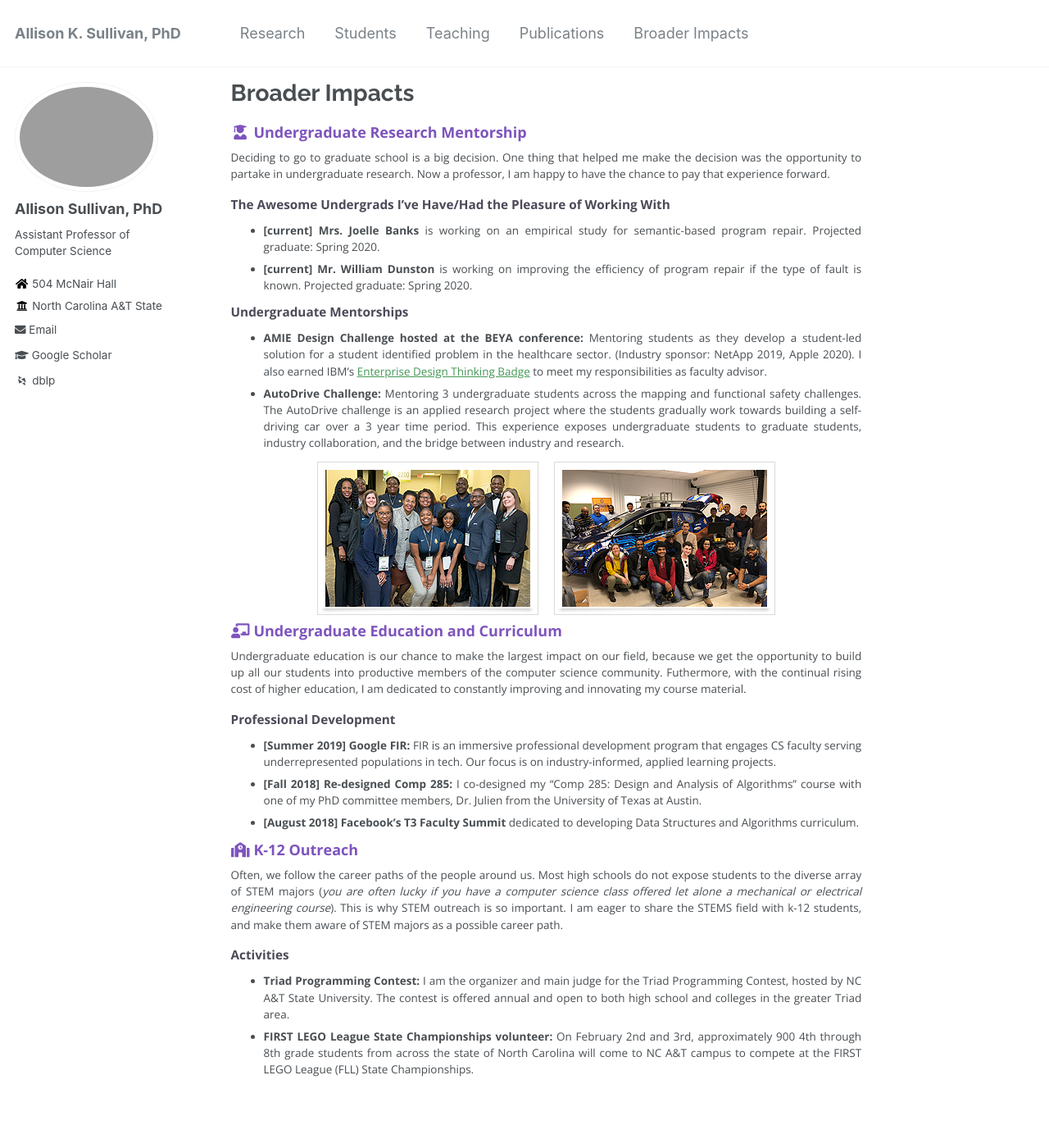
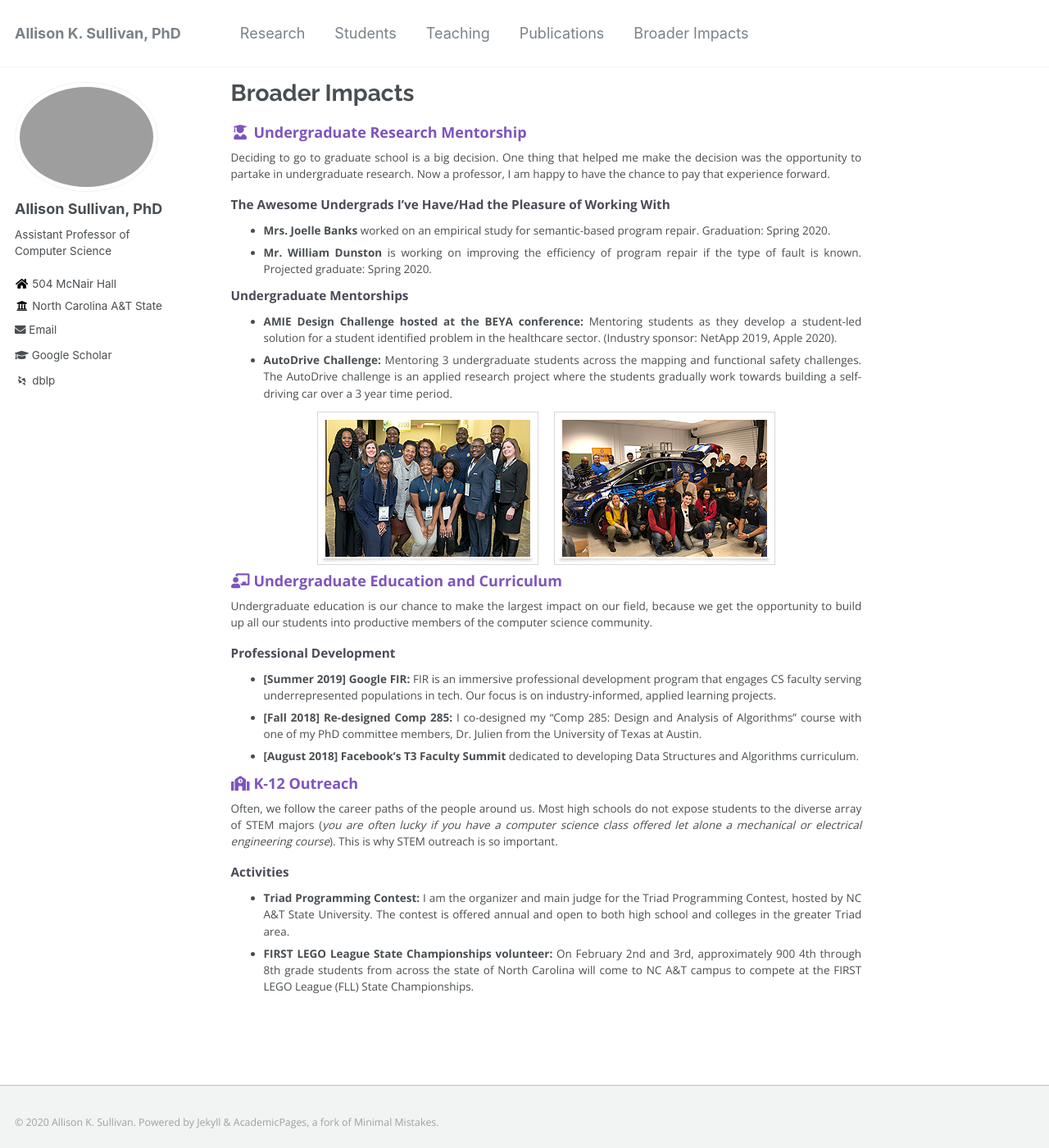
Before and after one commit to Allisonius/allisonius.github.io, a Jekyll site: the page built from _pages/broaderimpacts.md, in a window 1280 px wide and 1400 px high. Shown: the whole window at 82% size. Built offline with Jekyll 4.4.1, drawn with Linux system fonts in a browser that asks for light colours; some web fonts are replaced.

Commit message:
Update broaderimpacts.md

```diff
--- a/_pages/broaderimpacts.md
+++ b/_pages/broaderimpacts.md
@@ -11,18 +11,18 @@ Deciding to go to graduate school is a big decision. One thing that helped me ma
 
 ## The Awesome Undergrads I've Have/Had the Pleasure of Working With
 
-* **\[current\] Mrs. Joelle Banks** is working on an empirical study for semantic-based program repair. Projected graduate: Spring 2020.
-* **\[current\] Mr. William Dunston** is working on improving the efficiency of program repair if the type of fault is known. Projected graduate: Spring 2020.
+* **Mrs. Joelle Banks** worked on an empirical study for semantic-based program repair. Graduation: Spring 2020.
+* **Mr. William Dunston** is working on improving the efficiency of program repair if the type of fault is known. Projected graduate: Spring 2020.
 
 ## Undergraduate Mentorships
-* **AMIE Design Challenge hosted at the BEYA conference:** Mentoring students as they develop a student-led solution for a student identified problem in the healthcare sector. (Industry sponsor: NetApp 2019, Apple 2020). I also earned IBM's [Enterprise Design Thinking Badge](https://www.youracclaim.com/badges/e5123a17-6b9a-40c2-a1b3-87f8afc98a4b/public_url) to meet my responsibilities as faculty advisor.
-* **AutoDrive Challenge:** Mentoring 3 undergraduate students across the mapping and functional safety challenges. The AutoDrive challenge is an applied research project where the students gradually work towards building a self-driving car over a 3 year time period. This experience exposes undergraduate students to graduate students, industry collaboration, and the bridge between industry and research.
+* **AMIE Design Challenge hosted at the BEYA conference:** Mentoring students as they develop a student-led solution for a student identified problem in the healthcare sector. (Industry sponsor: NetApp 2019, Apple 2020).
+* **AutoDrive Challenge:** Mentoring 3 undergraduate students across the mapping and functional safety challenges. The AutoDrive challenge is an applied research project where the students gradually work towards building a self-driving car over a 3 year time period.
 
 <center><img src="../images/amie.png" alt="AMIE Design Challenge"> &nbsp;&nbsp; <img src="../images/auto1.png" alt="SAE-GM Autodrive Challenge"></center>
 
 ### <i class="fa fa-fw fa-chalkboard-teacher" aria-hidden="true"></i> Undergraduate Education and Curriculum
 
-Undergraduate education is our chance to make the largest impact on our field, because we get the opportunity to build up all our students into productive members of the computer science community. Futhermore, with the continual rising cost of higher education, I am dedicated to constantly improving and innovating my course material.
+Undergraduate education is our chance to make the largest impact on our field, because we get the opportunity to build up all our students into productive members of the computer science community.
 
 ## Professional Development
 * **\[Summer 2019\] Google FIR:** FIR is an immersive professional development program that engages CS faculty serving underrepresented populations in tech.  Our focus is on industry-informed, applied learning projects.
@@ -32,7 +32,7 @@ Undergraduate education is our chance to make the largest impact on our field, b
 ### <i class="fa fa-fw fa-school" aria-hidden="true"></i> K-12 Outreach
 
 Often, we follow the career paths of the people around us. Most high schools do not expose students to the diverse array of STEM majors
-(*you are often lucky if you have a computer science class offered let alone a mechanical or electrical engineering course*). This is why STEM outreach is so important. I am eager to share the STEMS field with k-12 students, and make them aware of STEM majors as a possible career path.
+(*you are often lucky if you have a computer science class offered let alone a mechanical or electrical engineering course*). This is why STEM outreach is so important.
 
 ## Activities
 * **Triad Programming Contest:** I am the organizer and main judge for the Triad Programming Contest, hosted by NC A&T State University. The contest is offered annual and open to both high school and colleges in the greater Triad area.
```
